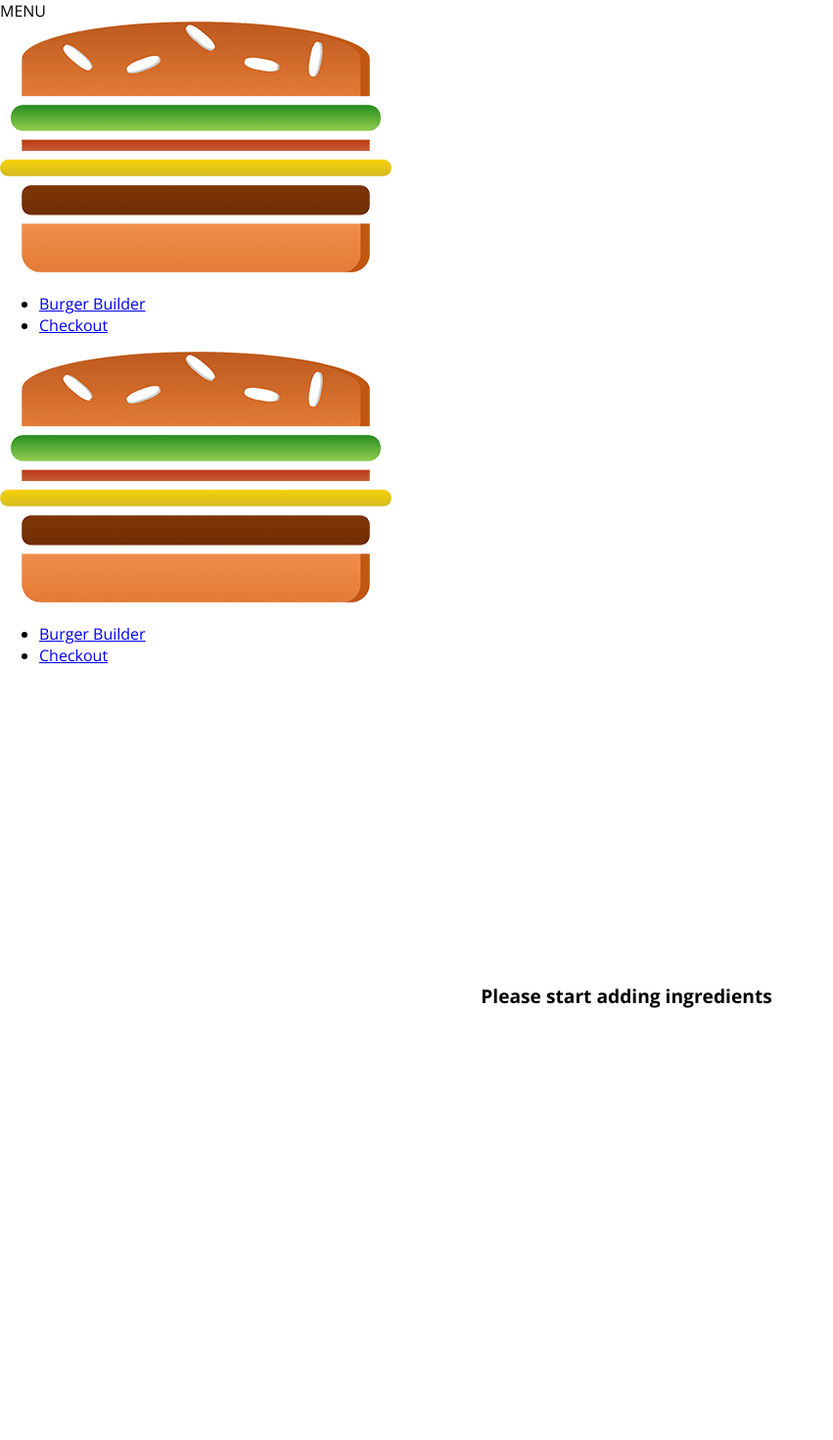
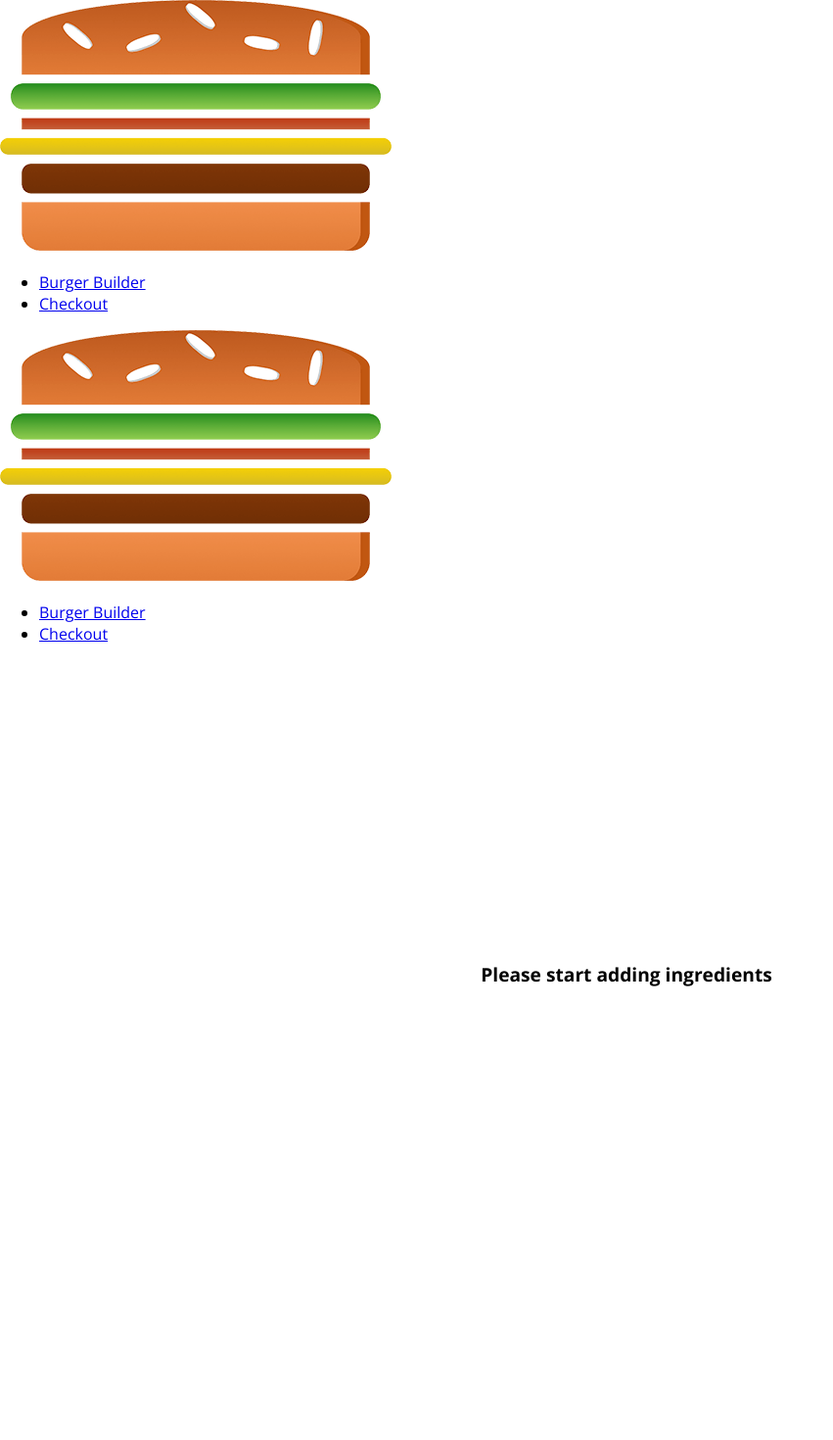
Before and after one commit to gauravSng1994/BurgerBuilder, a React app: page / in a window 1280 px wide. Shown: the top 1470 px of the page at 98% size, without its empty margins (0-851 px from the left). Built offline with nearby package versions, Linux system fonts and the light colour scheme.

Commit message:
Navigation saide drawer added

```diff
--- a/src/components/Layout/Layout.js
+++ b/src/components/Layout/Layout.js
@@ -1,16 +1,31 @@
-import React from 'react';
+import React, {Component} from 'react';
 import Aux from '../../hoc/Aux'
 import classes from './Layout.css'
 import Toolbar from "../Navigation/Toolbar/Toolbar";
 import SideDrawer from '../Navigation/SideDrawer/SideDrawer';
-const Layout = (props)=> (
-    <Aux>
-        <Toolbar/>
-        <SideDrawer/>
-        <main className={classes.Content}>
-                {props.children}
-        </main>
-    </Aux>
-);
+class Layout extends Component {
+
+    state = {
+      showSideDrawer:false
+    };
+    sideDrawerClosedHandler = ()=>{
+        this.setState({showSideDrawer:false});
+    };
+    drawerToggleHandler = ()=>{
+        this.setState((prevState)=> ({ showSideDrawer: !prevState.showSideDrawer}));
+        // this.setState({showSideDrawer:true});
+    };
+    render() {
+        return(
+            <Aux>
+                <Toolbar drawerToggleHandler={this.drawerToggleHandler}/>
+                <SideDrawer open={this.state.showSideDrawer} closed = {this.sideDrawerClosedHandler}/>
+                <main className={classes.Content}>
+                    {this.props.children}
+                </main>
+            </Aux>
+        );
+    }
+};
 
 export default Layout;
--- a/src/components/Navigation/NavigationItems/NavigationItem/NavigationItem.css
+++ b/src/components/Navigation/NavigationItems/NavigationItem/NavigationItem.css
@@ -22,7 +22,7 @@
 @media (min-width: 500px) {
     .NavigationItem{
         margin: 0;
-        box-sizing: border-box;
+        width: auto;
         display: flex;
         height: 100%;
         align-items: center;
@@ -30,12 +30,9 @@
 
     .NavigationItem a{
         color: white;
-        text-decoration: none;
         height: 100%;
         padding: 16px 10px;
         border-bottom: 4px solid transparent;
-        box-sizing: border-box;
-        display: block;
     }
 
     .NavigationItem a:hover,
--- a/src/components/Navigation/NavigationItems/NavigationItems.css
+++ b/src/components/Navigation/NavigationItems/NavigationItems.css
@@ -3,6 +3,13 @@
     padding: 0;
     list-style: none;
     display: flex;
+    flex-flow: column;
     align-items: center;
     height: 100%;
 }
+
+@media (min-width: 500px) {
+    .NavigationItems{
+        flex-flow: row;
+    }
+}
--- a/src/components/Navigation/NavigationItems/NavigationItems.js
+++ b/src/components/Navigation/NavigationItems/NavigationItems.js
@@ -4,7 +4,7 @@
 
 const navigationItems = () => (
     <ul className={classes.NavigationItems}>
-        <NavigationItem link='/' isActive={false} >Burger Builder</NavigationItem>
+        <NavigationItem link='/' isActive={true} >Burger Builder</NavigationItem>
         <NavigationItem link='/' >Checkout</NavigationItem>
     </ul>
 );
--- /dev/null
+++ b/src/components/Navigation/SideDrawer/DrawerToggle/DrawerToggle.css
@@ -0,0 +1,23 @@
+.DrawerToggle {
+    width: 40px;
+    height: 100%;
+    display: flex;
+    flex-flow: column;
+    justify-content: space-around;
+    align-items: center;
+    padding: 10px 0;
+    box-sizing: border-box;
+    cursor: pointer;
+}
+
+.DrawerToggle div {
+    width: 90%;
+    height: 3px;
+    background-color: white;
+}
+
+@media (min-width: 500px) {
+    .DrawerToggle {
+        display: none;
+    }
+}
--- /dev/null
+++ b/src/components/Navigation/SideDrawer/DrawerToggle/DrawerToggle.js
@@ -0,0 +1,16 @@
+import React from "react";
+import classes from './DrawerToggle.css';
+
+
+const drawerToggle = (props)=>(
+    <div
+        className={classes.DrawerToggle}
+        onClick={props.clicked}
+        >
+        <div></div>
+        <div></div>
+        <div></div>
+    </div>
+);
+
+export default drawerToggle;
--- a/src/components/Navigation/SideDrawer/SideDrawer.css
+++ b/src/components/Navigation/SideDrawer/SideDrawer.css
@@ -26,4 +26,5 @@
 }
 .Logo{
     height : 11%;
+    margin-bottom: 32px;
 }
--- a/src/components/Navigation/SideDrawer/SideDrawer.js
+++ b/src/components/Navigation/SideDrawer/SideDrawer.js
@@ -1,12 +1,16 @@
 import React from "react";
 import Logo from '../../Logo/Logo';
 import NavigationItems from '../NavigationItems/NavigationItems';
+import Aux from '../../../hoc/Aux'
+import BackDrop from '../../UI/BackDrop/BackDrop';
 import classes from './SideDrawer.css'
 const sideDrawer = (props) =>{
-
-
+    let attachedClasses = [classes.SideDrawer];
+    props.open ? attachedClasses.push(classes.Open) : attachedClasses.push(classes.Close);
     return(
-        <div className={classes.SideDrawer}>
+        <Aux>
+            <BackDrop show={props.open} clicked={props.closed}/>
+            <div className={attachedClasses.join(' ')}>
                 <div className={classes.Logo}>
                     <Logo/>
                 </div>
@@ -14,6 +18,7 @@
                     <NavigationItems/>
                 </nav>
             </div>
+        </Aux>
     )
 };
 
--- a/src/components/Navigation/Toolbar/Toolbar.css
+++ b/src/components/Navigation/Toolbar/Toolbar.css
@@ -19,3 +19,9 @@
 .Logo{
     height: 90%;
 }
+
+@media (max-width: 499px){
+    .DesktopOnly{
+        display: none;
+    }
+}
--- a/src/components/Navigation/Toolbar/Toolbar.js
+++ b/src/components/Navigation/Toolbar/Toolbar.js
@@ -2,13 +2,14 @@
 import classes from './Toolbar.css'
 import Logo from '../../Logo/Logo'
 import NavigationItems from '../NavigationItems/NavigationItems';
+import DrawerToggle from '../SideDrawer/DrawerToggle/DrawerToggle';
 const toolbar = (props) =>(
     <header className={classes.Toolbar}>
-        <div>MENU</div>
+        <DrawerToggle clicked={props.drawerToggleHandler}/>
         <div className={classes.Logo}>
             <Logo/>
         </div>
-        <nav>
+        <nav className={classes.DesktopOnly}>
             <NavigationItems/>
         </nav>
     </header>
```
Lines whose indentation alone changed are shown as unchanged.
